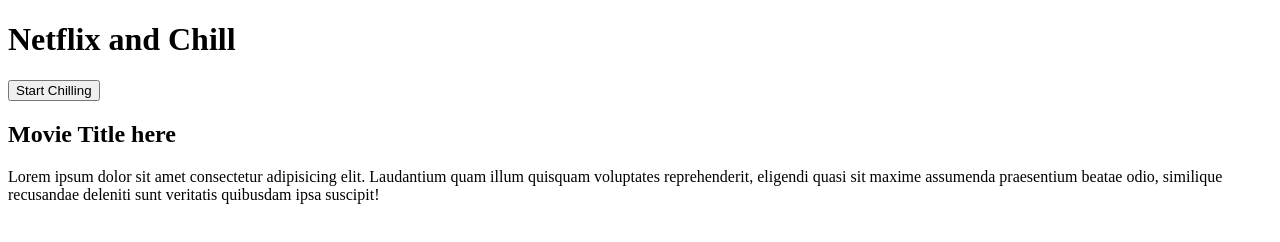
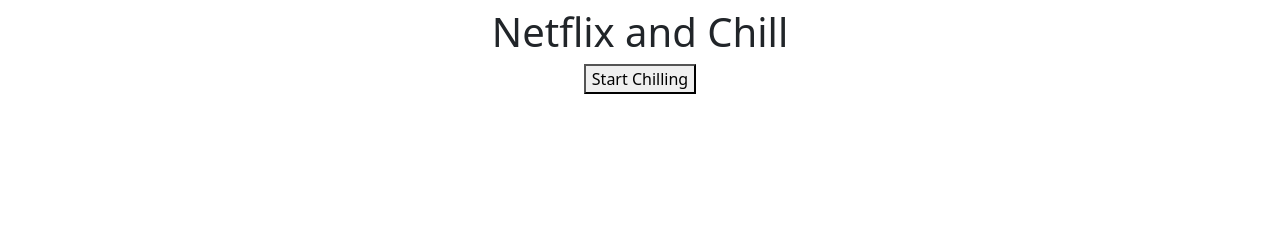
Before and after one commit to davidtait1996/project-1-movies, a plain HTML site: page index.html in a window 1280 px wide. Drawn offline with nearby package versions, Linux system fonts and the light colour scheme.

Commit message:
bootstrap

```diff
--- a/assets/js/script.js
+++ b/assets/js/script.js
@@ -33,7 +33,7 @@ var getImdbMovieDetails = function (movieID) {
             movieDescEl.text(data.plot);
             moviePosterEl.attr("src", data.image);
             starringEl.text("Starring: " + data.stars);
-            ratingEl.text("IMDb Rating: " + data.imDbRating + "/10");
+            ratingEl.text("IMDb Rating: " + data.imDbRating + "/10⭐");
             yearEl.text(data.year);
             directorEl.text("Director: " + data.directors);
             genreEl.text(data.genres);
--- a/index.html
+++ b/index.html
@@ -4,41 +4,42 @@
   <meta charset="UTF-8">
   <meta http-equiv="X-UA-Compatible" content="IE=edge">
   <meta name="viewport" content="width=device-width, initial-scale=1.0">
+  <link href="https://cdn.jsdelivr.net/npm/bootstrap@5.1.3/dist/css/bootstrap.min.css" rel="stylesheet" integrity="sha384-1BmE4kWBq78iYhFldvKuhfTAU6auU8tT94WrHftjDbrCEXSU1oBoqyl2QvZ6jIW3" crossorigin="anonymous">
   <link rel="stylesheet" href="./assets/css/style.css" />
-  <title>Document</title>
+  <title>Netflix and Chill</title>
 </head>
 <body>
-  <div class="d-flex p-2 bd-highlight">
-    <div class="container text-center">
-      <h1>
+  <div class="container p-2 bd-highlight">
+    <div class="row">
+      <h1 class="col-12" align="center">
         Netflix and Chill
       </h1>
+      <!-- Button to initiate randomized search -->
+      <div class="col-12" align="center">
+        <button type="Submit" class="searchBtn">Start Chilling</button>
+      </div>
     </div>
   </div>
 
-  <!-- Button to initiate randomized search -->
-  <div class= "container text-center">
-    <button type="Submit" class="searchBtn">Start Chilling</button>
-  </div>
 
   <!-- Movie Return Input Containers(image)-->
-  <section class="w-100 row justify-content-center">
-    <div class="recorded-list">
-      <div class="recorded-item recorded-detail">
-        <div class="recorded-item-image" style="position: relative;">
-          <a href=""><img alt="" class="poster" height="210" width="140">
+  <section class="container">
+    <div class=" row recorded-list">
+      <div class="col-12 col-md-4 recorded-item recorded-detail">
+        <div class="recorded-item-image">
+          <a href=""><img alt="" class="img-fluid poster">
           </a>
         </div>
       </div>
+      <div class="col-12 col-md-8">
         <!-- movie title (may need a href to link the js movie pull to)-->
         <div class="recorded-item-content">
           <h2 class="recorded-item-header">
-          <span class="recorded-item-index bold text-primary"> Movie Title here </span>
+            <span class="recorded-item-index bold text-primary"></span>
           </h2>
-
+        </div>
         <!--Movie description -->
-        <p class="movie-description">Lorem ipsum dolor sit amet consectetur adipisicing elit. Laudantium quam illum quisquam voluptates reprehenderit, eligendi quasi sit maxime assumenda praesentium beatae odio, similique recusandae deleniti sunt veritatis quibusdam ipsa suscipit!
-        </p>
+        <p class="movie-description"></p>
 
         <!--Movie Details -->
         <p class="movie-details">
```
Lines whose indentation alone changed are shown as unchanged.
